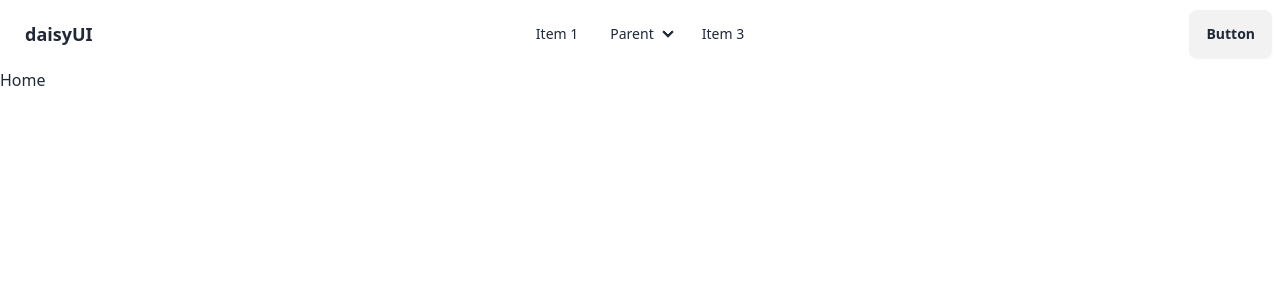
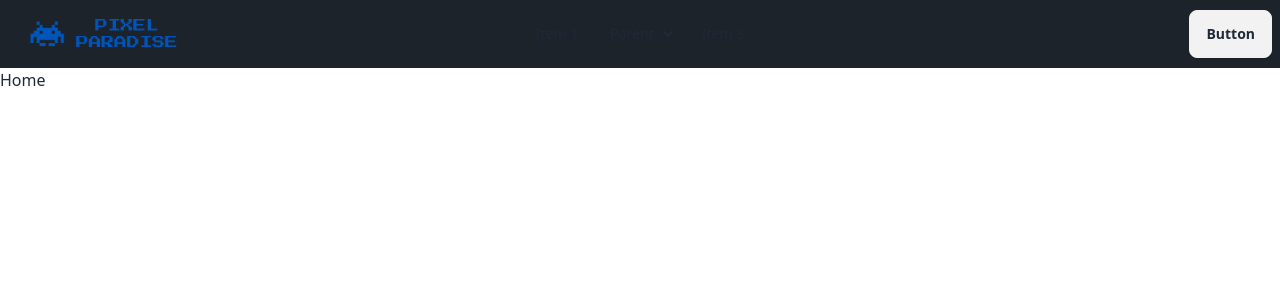
Before and after one commit to gchan26/pixel-paradise, a React (Vite) app: page / in a window 1280 px wide. Shown: the top 300 px of the page. Built offline with nearby package versions, Linux system fonts and the light colour scheme.

Commit message:
Added logo on Navbar

```diff
--- a/src/components/Navbar.jsx
+++ b/src/components/Navbar.jsx
@@ -1,8 +1,9 @@
-
+// Images
+import Logo from "../assets/logo.png"
 
 const Navbar = () => {
   return (
-    <div className="navbar bg-base-100">
+    <div className="navbar bg-dark-blue-500">
       <div className="navbar-start">
         <div className="dropdown">
           <div tabIndex={0} role="button" className="btn btn-ghost lg:hidden">
@@ -44,7 +45,9 @@ const Navbar = () => {
             </li>
           </ul>
         </div>
-        <a className="btn btn-ghost text-xl">daisyUI</a>
+        <a className="btn btn-ghost flex content-center">
+           <img src={Logo} className="w-40"/>
+        </a>
       </div>
       <div className="navbar-center hidden lg:flex">
         <ul className="menu menu-horizontal px-1">
```
Also changed, not shown: src/assets/logo.png (added), tailwind.config.js (line endings or trailing spaces).
